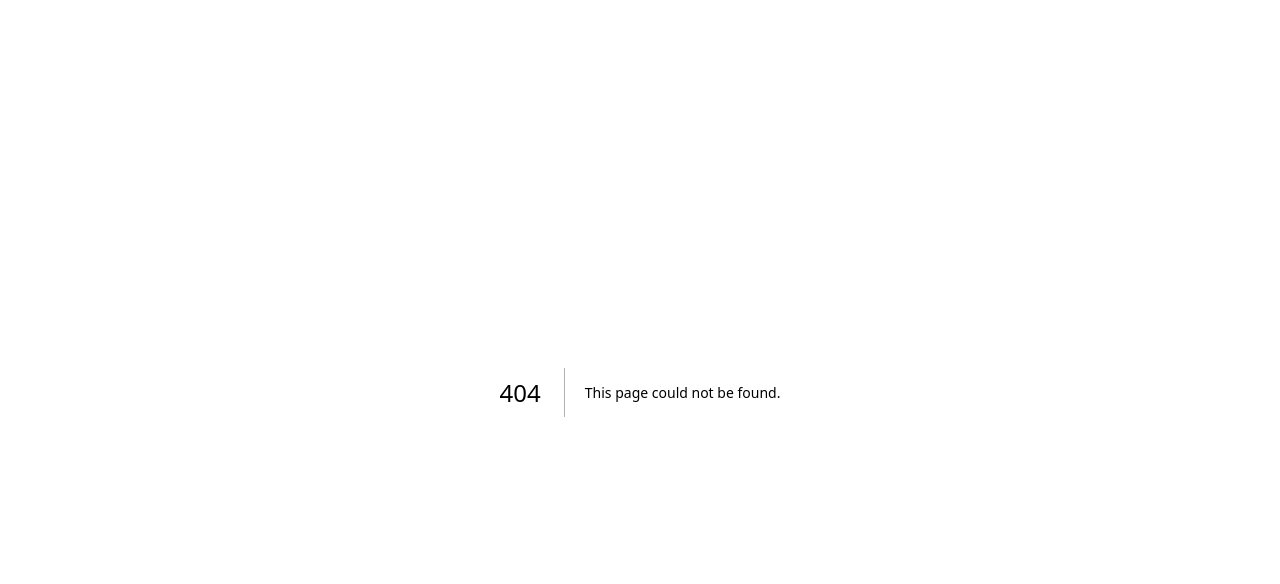
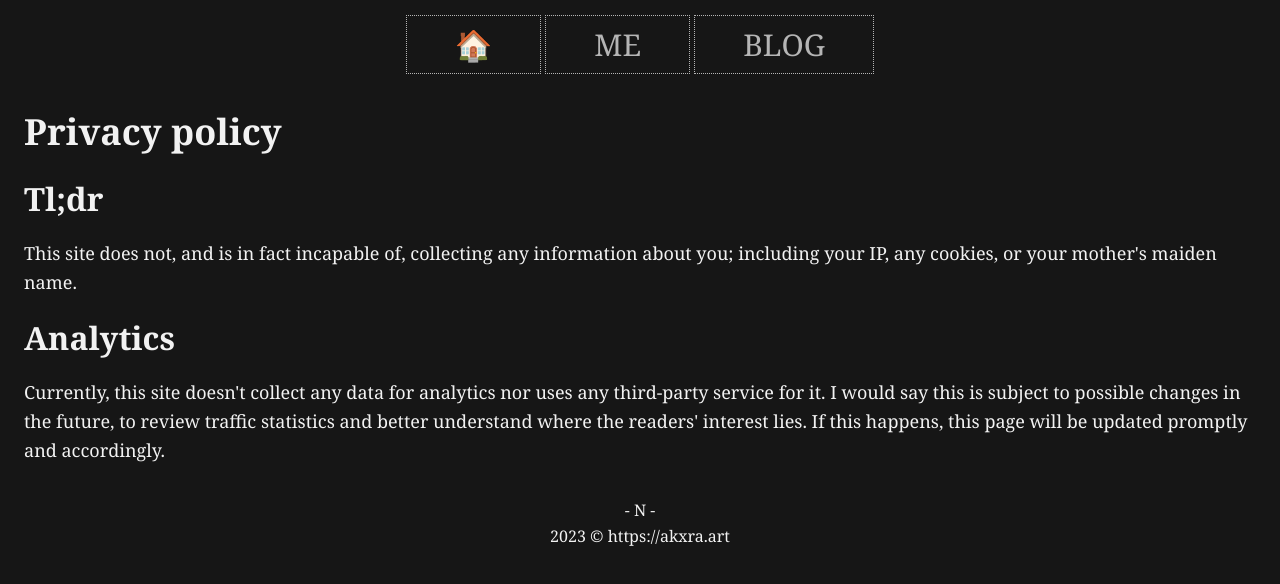
Before and after one commit to neila/neila.github.io, a Next.js app: page /privacy in a window 1280 px wide. Before the commit this address had no page. Shown: the top 584 px of the page. Built offline with nearby package versions, Linux system fonts and the light colour scheme.

Commit message:
add privacy and accessbility files

```diff
--- /dev/null
+++ b/src/pages/accessibility/index.tsx
@@ -0,0 +1,31 @@
+import BaseLayout from "@/components/layouts/Base";
+import { NextPage } from "next";
+
+import Link from "next/link";
+
+const AccessibilityPage: NextPage = () => {
+  return (
+    <>
+      <article>
+        <BaseLayout className="px-4">
+          {/* TODO (3): Probably turn this page into the site design page */}
+          <section id="accessibility">
+            <h1>Accessibility</h1>
+
+            <p>
+              Semantic markup is used wherever possible. <br />
+              JavaScript is not required for the core reading experience, and is
+              only used for optional features: comments, animations, and so on.
+              <br />
+              Progressive Enhacement: Pages can be read on various screen
+              widths; monitors, tablets, and smartphones alike. It even works on
+              a text browser like <a href="https://www.brow.sh/">browsh</a>.
+            </p>
+          </section>
+        </BaseLayout>
+      </article>
+    </>
+  );
+};
+
+export default AccessibilityPage;
--- /dev/null
+++ b/src/pages/privacy/index.tsx
@@ -0,0 +1,36 @@
+import BaseLayout from "@/components/layouts/Base";
+import { NextPage } from "next";
+
+import Link from "next/link";
+
+const PrivacyPage: NextPage = () => {
+  return (
+    <>
+      <article>
+        <BaseLayout className="px-4">
+          {/* abstract */}
+          <section id="privacy statement">
+            <h1>Privacy policy</h1>
+            <h2>Tl;dr</h2>
+            <p>
+              This site does not, and is in fact incapable of, collecting any
+              information about you; including your IP, any cookies, or your
+              mother's maiden name.
+            </p>
+
+            <h2>Analytics</h2>
+            <p>
+              Currently, this site doesn't collect any data for analytics nor
+              uses any third-party service for it. I would say this is subject
+              to possible changes in the future, to review traffic statistics
+              and better understand where the readers' interest lies. If this
+              happens, this page will be updated promptly and accordingly.
+            </p>
+          </section>
+        </BaseLayout>
+      </article>
+    </>
+  );
+};
+
+export default PrivacyPage;
```
